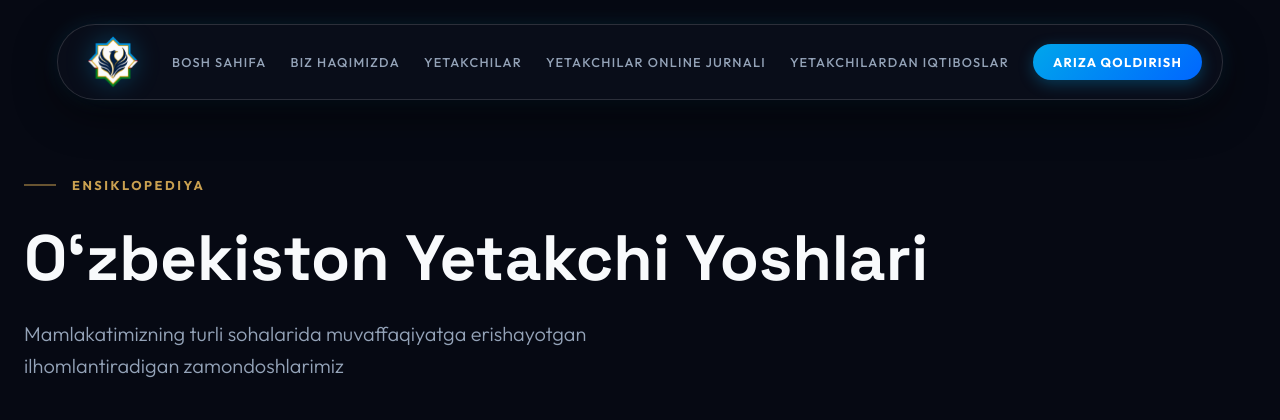
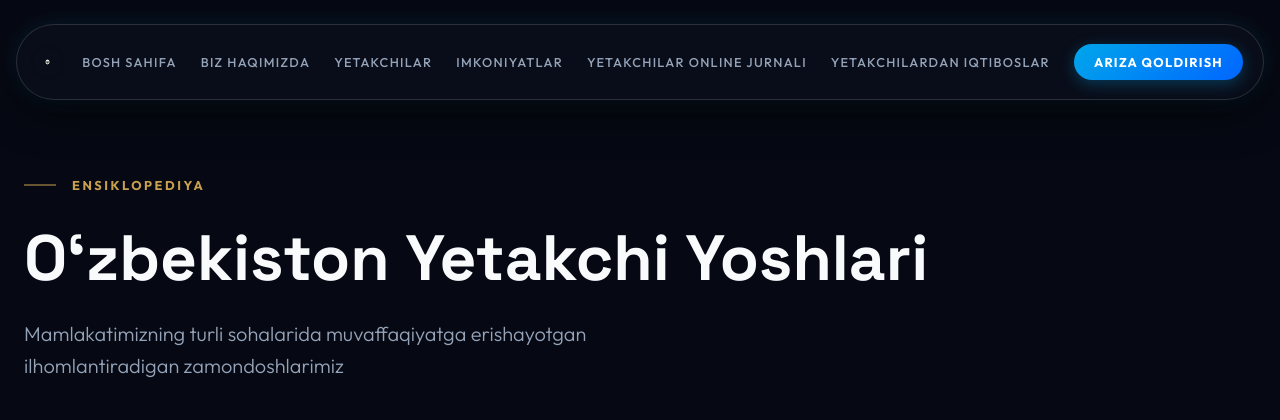
Before and after one commit to miketyson72217/yetakchilar, a Django app: page /yetakchilar in a window 1280 px wide. Shown: the top 420 px of the page. Run offline with Django 5.2, Linux system fonts and the light colour scheme; data that the repository does not hold is empty; parts of the project's set-up code (start-up, migrations or seed data) failed here and were passed over.

Commit message:
fix: add missing Imkoniyatlar nav link to yetakchilar and leader_detail pages

```diff
--- a/templates/leader_detail.html
+++ b/templates/leader_detail.html
@@ -551,6 +551,7 @@
           <li><a href="/" class="nav-link">Bosh sahifa</a></li>
           <li><a href="/biz-haqimizda/" class="nav-link">Biz haqimizda</a></li>
           <li><a href="/yetakchilar/" class="nav-link active">Yetakchilar</a></li>
+          <li><a href="/imkoniyatlar/" class="nav-link">Imkoniyatlar</a></li>
           <li><a href="/jurnal/" class="nav-link">Yetakchilar online jurnali</a></li>
           <li><a href="/iqtiboslar/" class="nav-link">Yetakchilardan iqtiboslar</a></li>
           <li><a href="/ariza/" class="nav-link nav-cta">Ariza qoldirish</a></li>
--- a/templates/yetakchilar.html
+++ b/templates/yetakchilar.html
@@ -52,6 +52,7 @@
           <li><a href="/" class="nav-link">Bosh sahifa</a></li>
           <li><a href="/biz-haqimizda/" class="nav-link">Biz haqimizda</a></li>
           <li><a href="/yetakchilar/" class="nav-link active">Yetakchilar</a></li>
+          <li><a href="/imkoniyatlar/" class="nav-link">Imkoniyatlar</a></li>
           <li><a href="/jurnal/" class="nav-link">Yetakchilar online jurnali</a></li>
           <li><a href="/iqtiboslar/" class="nav-link">Yetakchilardan iqtiboslar</a></li>
 
```
